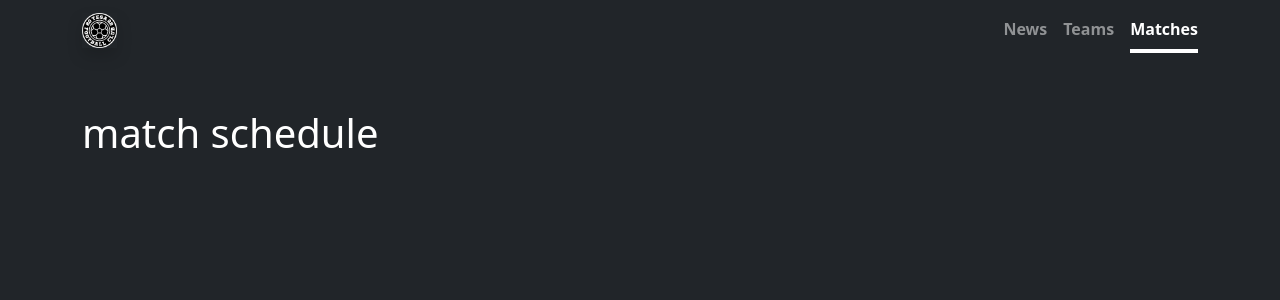
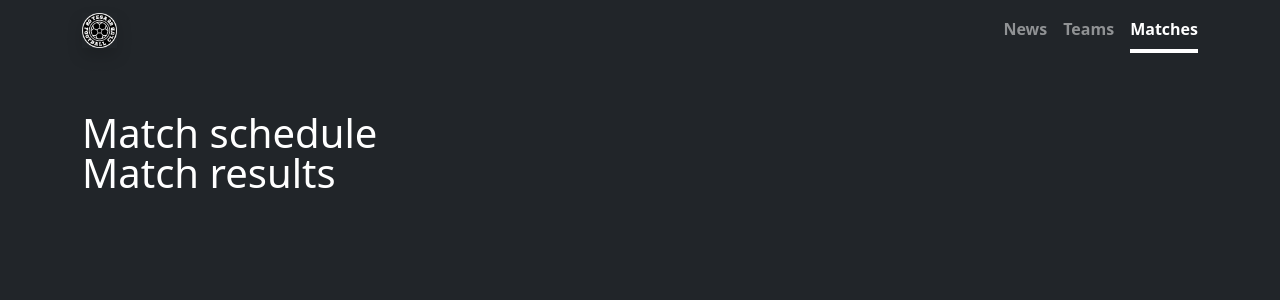
Before and after one commit to tesafc/tesafc.github.io, a Jekyll site: the page built from matches.html, in a window 1280 px wide. Shown: the top 300 px of the page. Built offline with Jekyll 4.4.1, drawn with Linux system fonts in a browser that asks for light colours.

Commit message:
Update matches.html

```diff
--- a/matches.html
+++ b/matches.html
@@ -5,10 +5,25 @@
 
 <div class="my-5">
   <div class="container">
-    {% assign match-schedule = site.matches | where: "status", "match schedule" %}
-    <h1>match schedule</h1>
+    {% assign schedules = site.matches | where: "status", match schedule %}
+    <h1>Match schedule</h1>
     <div class="row row-cols-1 g-3">
-      {% for match in match-schedule %}
+      {% for match in schedules %}
+      <div class="col">
+        <div class="card">
+          <div class="card-body">
+            {{ match.title }}
+          </div>
+        </div>
+      </div>
+      {% endfor %}
+    </div>
+  </div>
+  <div class="container">
+    {% assign results = site.matches | where: "status", match result %}
+    <h1>Match results</h1>
+    <div class="row row-cols-1 g-3">
+      {% for match in results %}
       <div class="col">
         <div class="card">
           <div class="card-body">
```
